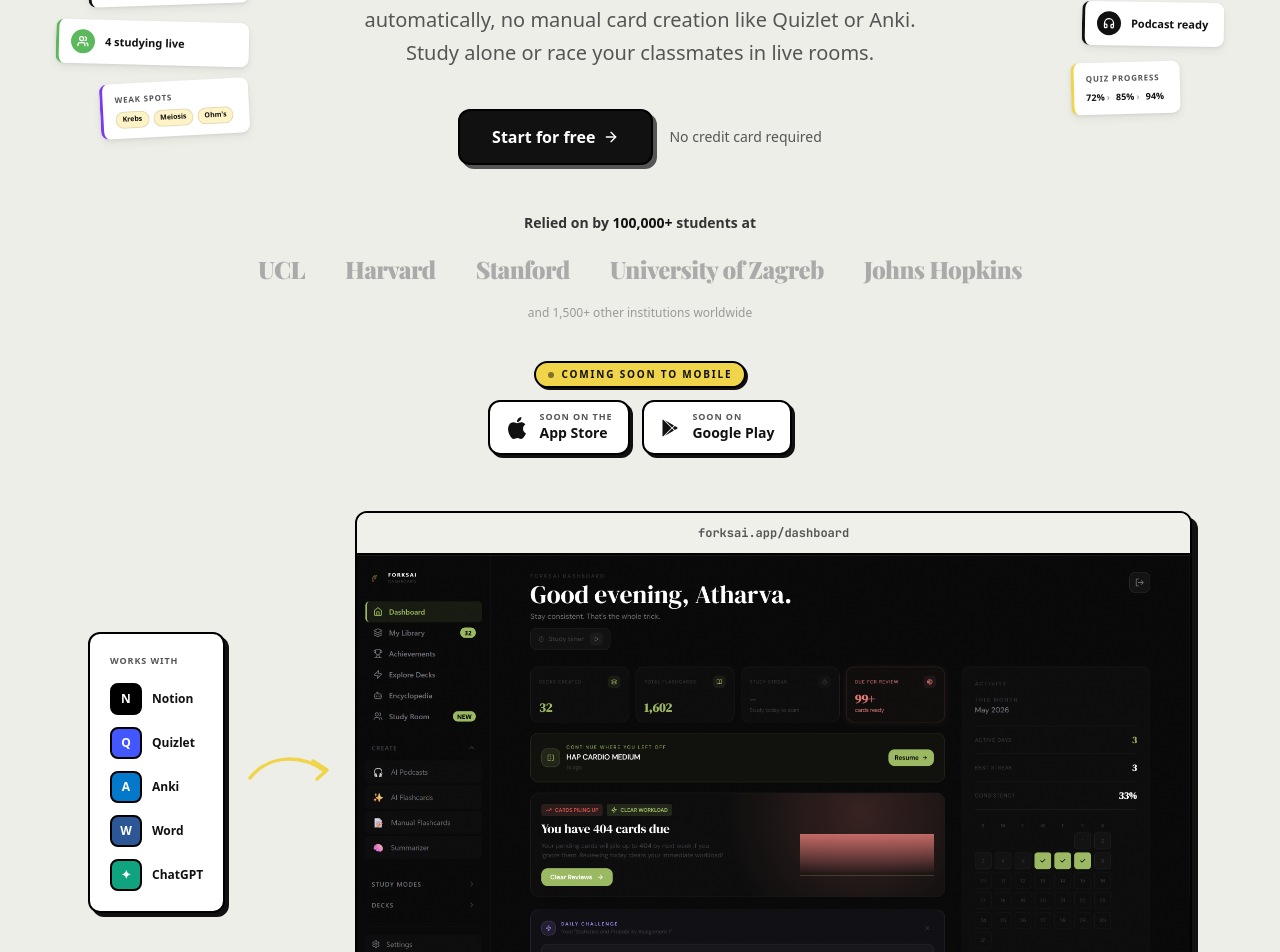
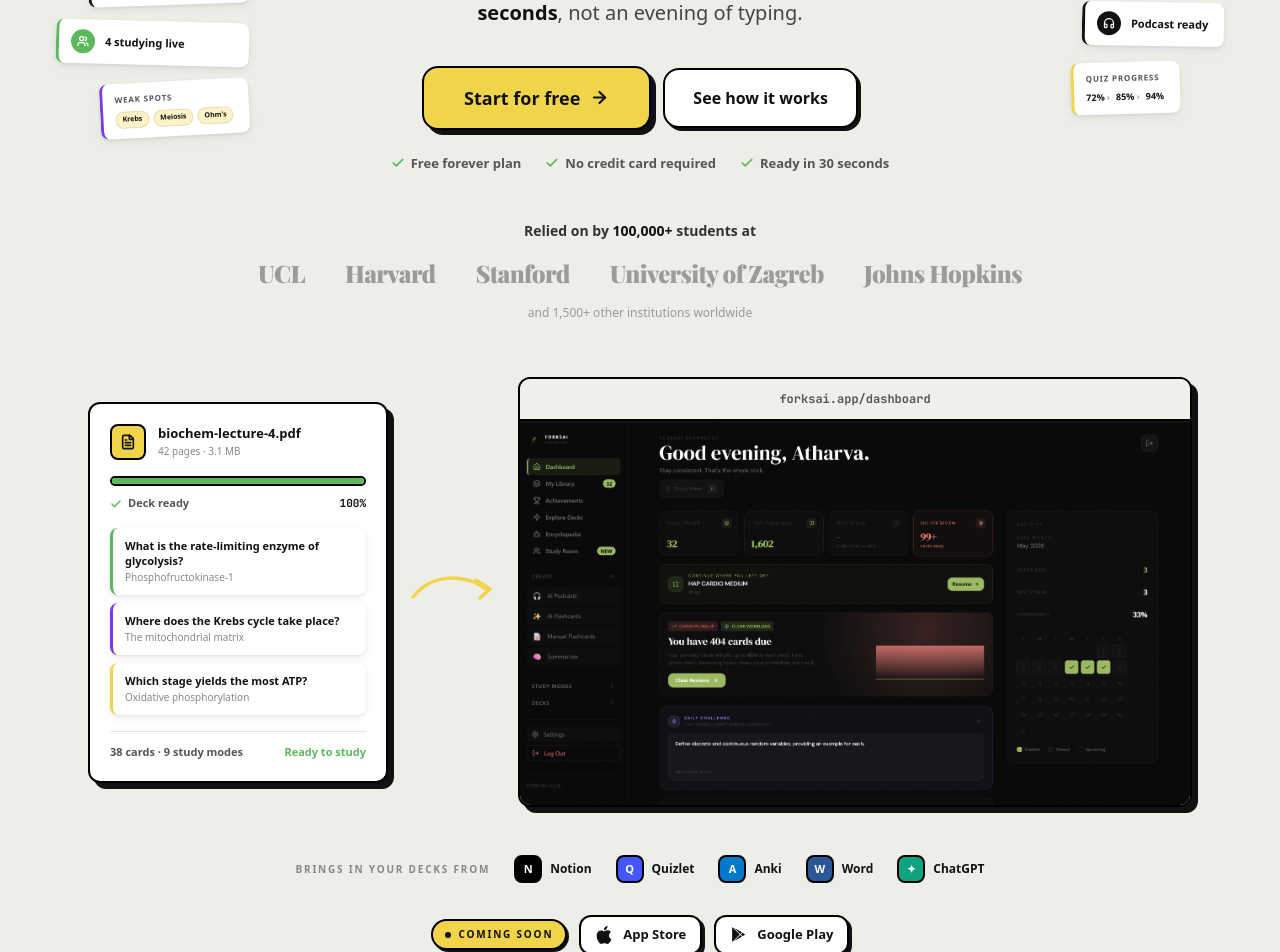
Before and after one commit to Dumpsterpog/forks-ai-website-SEO-omptimized-, a Next.js app: page / in a window 1280 px wide. Shown: the part 440-1392 px from the top of the page. Built offline with nearby package versions, Linux system fonts and the light colour scheme; no server answers.

Commit message:
new landing page fixes

```diff
--- a/components/LandingPage.jsx
+++ b/components/LandingPage.jsx
@@ -97,6 +97,100 @@
         <ChevronDown size={18} className="shrink-0 text-[#111] transition-transform duration-200" style={{ transform: open ? "rotate(180deg)" : "rotate(0deg)" }} />
       </div>
       {open && <div className="px-6 pb-5 text-[#555] text-sm leading-relaxed border-t-2 border-black pt-4">{a}</div>}
+    </div>
+  );
+}
+
+/* ─── Hero live demo ────────────────────────────────────────── */
+const DEMO_CARDS = [
+  { q: "What is the rate-limiting enzyme of glycolysis?", a: "Phosphofructokinase-1" },
+  { q: "Where does the Krebs cycle take place?",          a: "The mitochondrial matrix" },
+  { q: "Which stage yields the most ATP?",                a: "Oxidative phosphorylation" },
+];
+
+const DEMO_STEPS = [
+  { label: "Uploading your PDF",   pct: 12,  hold: 1400 },
+  { label: "Reading 42 pages",     pct: 46,  hold: 1900 },
+  { label: "Writing your cards",   pct: 81,  hold: 1700 },
+  { label: "Deck ready",           pct: 100, hold: 3800 },
+];
+
+function HeroLiveDemo({ accent, featureBg }) {
+  const [step, setStep] = useState(0);
+
+  useEffect(() => {
+    const t = setTimeout(() => setStep(s => (s + 1) % DEMO_STEPS.length), DEMO_STEPS[step].hold);
+    return () => clearTimeout(t);
+  }, [step]);
+
+  const done = step === DEMO_STEPS.length - 1;
+  const { label, pct } = DEMO_STEPS[step];
+
+  return (
+    <div className="bg-white border-2 border-black rounded-xl shadow-[6px_6px_0_#111] overflow-hidden text-left">
+      <div className="p-5">
+        <div className="flex items-center gap-3 mb-4">
+          <span className="w-9 h-9 rounded-lg border-2 border-black flex items-center justify-center shrink-0" style={{ background: accent }}>
+            <FileText size={16} className="text-[#111]" strokeWidth={2.5} />
+          </span>
+          <div className="min-w-0">
+            <div className="text-[13px] font-bold text-[#111] truncate">biochem-lecture-4.pdf</div>
+            <div className="text-[10px] font-medium text-[#888]">42 pages · 3.1 MB</div>
+          </div>
+        </div>
+
+        <div className="h-2.5 rounded-full border-2 border-black overflow-hidden mb-2.5" style={{ background: "#f0f0ea" }}>
+          <motion.div
+            className="h-full"
+            style={{ background: done ? featureBg : accent }}
+            animate={{ width: `${pct}%` }}
+            transition={{ duration: 0.7, ease: "easeOut" }}
+          />
+        </div>
+
+        <div className="flex items-center justify-between mb-4 h-4">
+          <AnimatePresence mode="wait">
+            <motion.span
+              key={step}
+              initial={{ opacity: 0, y: 4 }}
+              animate={{ opacity: 1, y: 0 }}
+              exit={{ opacity: 0, y: -4 }}
+              transition={{ duration: 0.2 }}
+              className="text-[11px] font-bold text-[#555] flex items-center gap-1.5"
+            >
+              {done && <Check size={12} strokeWidth={3} style={{ color: featureBg }} />}
+              {label}
+            </motion.span>
+          </AnimatePresence>
+          <span className="text-[11px] font-black text-[#111] font-mono">{pct}%</span>
+        </div>
+
+        <div className="flex flex-col gap-2">
+          {DEMO_CARDS.map(({ q, a }, i) => (
+            <motion.div
+              key={i}
+              initial={false}
+              animate={done ? { opacity: 1, y: 0 } : { opacity: 0.22, y: 6 }}
+              transition={{ duration: 0.35, delay: done ? i * 0.14 : 0 }}
+              className="rounded-lg bg-white px-3 py-2.5"
+              style={{
+                borderLeft: `3px solid ${[featureBg, "#7C3AED", accent][i]}`,
+                boxShadow: "0 1px 3px rgba(0,0,0,0.08), 0 4px 10px rgba(0,0,0,0.05)",
+              }}
+            >
+              <div className="text-[11px] font-bold text-[#111] leading-snug">{q}</div>
+              <div className="text-[10px] text-[#888] mt-0.5">{a}</div>
+            </motion.div>
+          ))}
+        </div>
+
+        <div className="mt-4 pt-3 border-t border-black/10 flex items-center justify-between">
+          <span className="text-[11px] font-bold text-[#555]">38 cards · 9 study modes</span>
+          <span className="text-[11px] font-black" style={{ color: done ? featureBg : "#bbb" }}>
+            {done ? "Ready to study" : "Working..."}
+          </span>
+        </div>
+      </div>
     </div>
   );
 }
@@ -202,7 +296,8 @@
   const tools = ["FORKSAI", "Anki", "Quizlet", "Notion", "ChatGPT"];
 
   return (
-    <div className="min-h-screen font-sans" style={{ background: PAGE_BG, color: "#111111" }}>
+    /* pb-20 on mobile keeps the fixed bottom CTA bar from covering the footer. */
+    <div className="min-h-screen font-sans pb-20 sm:pb-0" style={{ background: PAGE_BG, color: "#111111" }}>
 
       {/* Earn while you study prompt */}
       <AnimatePresence>
@@ -344,22 +439,49 @@
         >
           <a href="/" className="flex items-center gap-2 shrink-0">
             <img src="/forks-logo.png" alt="FORKSAI" className="h-7 w-auto" />
-            <span className="font-serif font-black text-xl text-[#111] tracking-tight">FORKSAI</span>
+            {/* Wordmark is hidden on the narrowest phones so the two CTAs keep
+                their full labels on one line instead of wrapping. */}
+            <span className="hidden sm:inline font-serif font-black text-xl text-[#111] tracking-tight">FORKSAI</span>
           </a>
 
           <div className="flex items-center gap-2 sm:gap-3">
             <a href="#pricing" className="hidden sm:block text-sm font-bold text-[#111] border-2 border-black rounded-xl px-4 py-2 bg-white shadow-[3px_3px_0_#111] transition-all hover:shadow-[1px_1px_0_#111] hover:translate-x-0.5 hover:translate-y-0.5">
               Pricing
             </a>
-            <button onClick={goLogin} className="text-sm font-bold text-[#111] border-2 border-black rounded-xl px-4 py-2 bg-white shadow-[3px_3px_0_#111] transition-all hover:shadow-[1px_1px_0_#111] hover:translate-x-0.5 hover:translate-y-0.5">
+            <button onClick={goLogin} className="whitespace-nowrap text-sm font-bold text-[#111] border-2 border-black rounded-xl px-4 py-2 bg-white shadow-[3px_3px_0_#111] transition-all hover:shadow-[1px_1px_0_#111] hover:translate-x-0.5 hover:translate-y-0.5">
               Sign In
             </button>
-            <button onClick={goSignup} className="text-sm font-bold text-[#111] border-2 border-black rounded-xl px-3 sm:px-4 py-2 shadow-[3px_3px_0_#111] transition-all hover:shadow-[1px_1px_0_#111] hover:translate-x-0.5 hover:translate-y-0.5" style={{ background: ACCENT }}>
+            <button onClick={goSignup} className="whitespace-nowrap text-sm font-bold text-[#111] border-2 border-black rounded-xl px-3 sm:px-4 py-2 shadow-[3px_3px_0_#111] transition-all hover:shadow-[1px_1px_0_#111] hover:translate-x-0.5 hover:translate-y-0.5" style={{ background: ACCENT }}>
               Start for Free
             </button>
           </div>
         </div>
       </nav>
+
+      {/* ── STICKY MOBILE CTA ──────────────────────────────── */}
+      <AnimatePresence>
+        {navScrolled && (
+          <motion.div
+            initial={{ y: 90 }}
+            animate={{ y: 0 }}
+            exit={{ y: 90 }}
+            transition={{ type: "spring", stiffness: 320, damping: 30 }}
+            className="fixed bottom-0 inset-x-0 z-50 sm:hidden border-t-2 border-black bg-white px-4 py-3 flex items-center gap-3"
+          >
+            <div className="leading-tight min-w-0">
+              <div className="text-[13px] font-black text-[#111]">Start for free</div>
+              <div className="text-[10px] font-semibold text-[#777]">No credit card required</div>
+            </div>
+            <button
+              onClick={goSignup}
+              className="ml-auto shrink-0 font-black text-sm border-2 border-black rounded-xl px-5 py-2.5 text-[#111] shadow-[3px_3px_0_#111] transition-all active:shadow-[1px_1px_0_#111] active:translate-x-0.5 active:translate-y-0.5 flex items-center gap-2"
+              style={{ background: ACCENT }}
+            >
+              Get started <ArrowRight size={15} strokeWidth={2.75} />
+            </button>
+          </motion.div>
+        )}
+      </AnimatePresence>
 
       {/* ── HERO ───────────────────────────────────────────── */}
       <section className="relative pt-24 pb-20 text-center">
@@ -526,7 +648,7 @@
             <span className="text-xs font-bold text-[#111]">Calling all students & influencers! Work with us <span className="ml-1">→</span></span>
           </button>
 
-          <h1 className="font-serif font-black text-5xl sm:text-6xl md:text-7xl leading-[1.08] text-[#111] mb-6">
+          <h1 className="font-serif font-black text-5xl sm:text-6xl md:text-7xl leading-[1.06] text-[#111] mb-5">
             The best alternative to{" "}
             <span
               className="italic"
@@ -541,29 +663,45 @@
             </span>
           </h1>
 
-          <p className="text-[#555] text-lg sm:text-xl max-w-xl mx-auto leading-relaxed mb-10">
-            Upload any PDF or notes and FORKSAI builds your deck automatically, no manual card creation like Quizlet or Anki. Study alone or race your classmates in live rooms.
+          <p className="text-[#444] text-lg sm:text-xl max-w-2xl mx-auto leading-relaxed mb-9">
+            Drop in a PDF or your notes. Get a complete flashcard deck in{" "}
+            <span className="font-bold text-[#111]">30 seconds</span>, not an evening of typing.
           </p>
 
-          <div className="flex flex-col sm:flex-row items-center justify-center gap-4">
+          <div className="flex flex-col sm:flex-row items-center justify-center gap-3 w-full sm:w-auto">
             <button
               onClick={goSignup}
-              className="w-full sm:w-auto font-bold text-base border-2 border-black rounded-xl px-8 py-3.5 text-white shadow-[4px_4px_0_#555] transition-all hover:shadow-[2px_2px_0_#555] hover:translate-x-0.5 hover:translate-y-0.5 flex items-center justify-center gap-2"
-              style={{ background: "#111111" }}
+              className="w-full sm:w-auto font-black text-lg border-2 border-black rounded-2xl px-10 py-4 text-[#111] shadow-[5px_5px_0_#111] transition-all hover:shadow-[2px_2px_0_#111] hover:translate-x-1 hover:translate-y-1 flex items-center justify-center gap-2.5"
+              style={{ background: ACCENT }}
             >
-              Start for free <ArrowRight size={16} />
+              Start for free <ArrowRight size={19} strokeWidth={2.75} />
             </button>
-            <span className="text-sm text-[#555] font-medium">No credit card required</span>
+            <a
+              href="#how-it-works"
+              className="w-full sm:w-auto font-bold text-base border-2 border-black rounded-2xl px-7 py-4 text-[#111] bg-white shadow-[3px_3px_0_#111] transition-all hover:shadow-[1px_1px_0_#111] hover:translate-x-0.5 hover:translate-y-0.5 flex items-center justify-center no-underline"
+            >
+              See how it works
+            </a>
+          </div>
+
+          {/* Risk reversal */}
+          <div className="flex flex-wrap items-center justify-center gap-x-6 gap-y-2 mt-6">
+            {["Free forever plan", "No credit card required", "Ready in 30 seconds"].map(t => (
+              <span key={t} className="flex items-center gap-1.5 text-[13px] font-semibold text-[#555]">
+                <Check size={14} strokeWidth={3} style={{ color: FEATURE_BG }} />
+                {t}
+              </span>
+            ))}
           </div>
 
           {/* Social proof logo wall */}
-          <div className="flex flex-col items-center gap-5 mt-12">
+          <div className="flex flex-col items-center gap-4 mt-12">
             <p className="text-sm font-semibold text-[#333] text-center">
               Relied on by <span className="font-black text-[#111]">100,000+</span> students at
             </p>
             <div className="flex flex-wrap items-center justify-center gap-x-10 gap-y-4">
               {["UCL", "Harvard", "Stanford", "University of Zagreb", "Johns Hopkins"].map(name => (
-                <span key={name} className="text-[#aaa] font-serif font-bold text-xl sm:text-2xl tracking-tight">
+                <span key={name} className="text-[#9c9c96] font-serif font-bold text-xl sm:text-2xl tracking-tight">
                   {name}
                 </span>
               ))}
@@ -572,53 +710,15 @@
               and 1,500+ other institutions worldwide
             </p>
           </div>
-
-          {/* Mobile apps coming soon */}
-          <div className="flex flex-col items-center gap-3 mt-10">
-            <span className="inline-flex items-center gap-2 border-2 border-black rounded-full px-3 py-1 bg-yellow shadow-[2px_2px_0_#111] text-[10px] font-black uppercase tracking-[0.18em] text-[#111]">
-              <span className="w-1.5 h-1.5 rounded-full bg-[#111] animate-pulse" />
-              Coming soon to mobile
-            </span>
-            <div className="flex flex-col sm:flex-row items-center gap-3">
-              <div className="flex items-center gap-3 border-2 border-black rounded-xl px-4 py-2.5 bg-white shadow-[3px_3px_0_#111]" aria-label="FORKSAI coming soon on the App Store">
-                <svg viewBox="0 0 24 24" width="22" height="22" fill="#111" aria-hidden="true">
-                  <path d="M12.152 6.896c-.948 0-2.415-1.078-3.96-1.04-2.04.027-3.91 1.183-4.961 3.014-2.117 3.675-.546 9.103 1.519 12.09 1.013 1.454 2.208 3.09 3.792 3.039 1.52-.065 2.09-.987 3.935-.987 1.831 0 2.35.987 3.96.948 1.637-.026 2.676-1.48 3.676-2.948 1.156-1.688 1.636-3.325 1.662-3.415-.039-.013-3.182-1.221-3.22-4.857-.026-3.04 2.48-4.494 2.597-4.559-1.429-2.09-3.623-2.324-4.39-2.376-2-.156-3.675 1.09-4.61 1.09l-.001-.001zM15.53 3.83c.843-1.012 1.4-2.427 1.245-3.83-1.207.052-2.662.805-3.532 1.818-.78.896-1.454 2.338-1.273 3.714 1.338.104 2.715-.688 3.559-1.701z" />
-                </svg>
-                <div className="text-left leading-none">
-                  <div className="text-[9px] font-bold text-[#555] uppercase tracking-widest mb-0.5">Soon on the</div>
-                  <div className="text-sm font-black text-[#111]">App Store</div>
-                </div>
-              </div>
-              <div className="flex items-center gap-3 border-2 border-black rounded-xl px-4 py-2.5 bg-white shadow-[3px_3px_0_#111]" aria-label="FORKSAI coming soon on Google Play">
-                <svg viewBox="0 0 24 24" width="20" height="20" fill="#111" aria-hidden="true">
-                  <path d="M3.609 1.814L13.792 12 3.61 22.186a.996.996 0 0 1-.61-.92V2.734a1 1 0 0 1 .609-.92zm10.89 10.893l2.302 2.302-10.937 6.333 8.635-8.635zm3.199-3.198l2.807 1.626a1 1 0 0 1 0 1.73l-2.808 1.626L15.39 12l2.308-2.49zM5.864 2.658L16.802 8.99l-2.303 2.303-8.635-8.635z" />
-                </svg>
-                <div className="text-left leading-none">
-                  <div className="text-[9px] font-bold text-[#555] uppercase tracking-widest mb-0.5">Soon on</div>
-                  <div className="text-sm font-black text-[#111]">Google Play</div>
-                </div>
-              </div>
-            </div>
-          </div>
         </div>
 
-        {/* Apps + arrow + dashboard */}
+        {/* Live demo + dashboard */}
         <div className="max-w-6xl mx-auto px-6 mt-14">
           <div className="flex items-center gap-5">
 
-            {/* Apps card */}
-            <div className="hidden lg:block shrink-0 bg-white border-2 border-black rounded-xl shadow-[4px_4px_0_#111] p-5">
-              <p className="text-[9px] font-bold text-[#555] uppercase tracking-widest mb-4 text-left">Works with</p>
-              <div className="flex flex-col gap-3">
-                {IMPORT_APPS.map(({ name, bg, label }) => (
-                  <div key={name} className="flex items-center gap-2.5">
-                    <div className="w-8 h-8 rounded-lg border-2 border-black flex items-center justify-center font-black text-xs text-white shrink-0" style={{ background: bg }}>
-                      {label}
-                    </div>
-                    <span className="text-xs font-bold text-[#111]">{name}</span>
-                  </div>
-                ))}
-              </div>
+            {/* Live generation demo */}
+            <div className="hidden lg:block shrink-0 w-[300px]">
+              <HeroLiveDemo accent={ACCENT} featureBg={FEATURE_BG} />
             </div>
 
             {/* Curved arrow */}
@@ -630,12 +730,49 @@
             </div>
 
             {/* Dashboard */}
-            <div className="flex-1 border-2 border-black rounded-xl overflow-hidden shadow-[6px_6px_0_#111] bg-white">
+            <div className="flex-1 min-w-0 border-2 border-black rounded-xl overflow-hidden shadow-[6px_6px_0_#111] bg-white">
               <div className="border-b-2 border-black px-4 py-3 flex items-center justify-center" style={{ background: "#f0f0ea" }}>
                 <span className="text-xs font-mono font-bold text-[#555]">forksai.app/dashboard</span>
               </div>
-              <img src="/dashboardpreview.png" alt="FORKSAI Dashboard" className="w-full h-auto block"
-                onError={e => { e.currentTarget.src = "/dashboard.png"; }} />
+              {/* ?v= is a cache-buster: the old preview screenshot stayed pinned in
+                  browser and CDN caches after the file itself was replaced. */}
+              <img src="/dashboardpreview.png?v=2" alt="FORKSAI Dashboard" className="w-full h-auto block" />
+            </div>
+          </div>
+        </div>
+
+        {/* Imports + mobile */}
+        <div className="max-w-6xl mx-auto px-6 mt-12 flex flex-col items-center gap-8">
+          <div className="flex flex-wrap items-center justify-center gap-x-6 gap-y-3">
+            <span className="text-[10px] font-black uppercase tracking-[0.18em] text-[#888]">Brings in your decks from</span>
+            {IMPORT_APPS.map(({ name, bg, label }) => (
+              <span key={name} className="flex items-center gap-2">
+                <span className="w-7 h-7 rounded-lg border-2 border-black flex items-center justify-center font-black text-[11px] text-white shrink-0" style={{ background: bg }}>
+                  {label}
+                </span>
+                <span className="text-xs font-bold text-[#111]">{name}</span>
+              </span>
+            ))}
+          </div>
+
+          <div className="flex flex-col sm:flex-row items-center gap-3">
+            <span className="inline-flex items-center gap-2 border-2 border-black rounded-full px-3 py-1.5 bg-yellow shadow-[2px_2px_0_#111] text-[10px] font-black uppercase tracking-[0.18em] text-[#111]">
+              <span className="w-1.5 h-1.5 rounded-full bg-[#111]" />
+              Coming soon
+            </span>
+            <div className="flex items-center gap-3">
+              <div className="flex items-center gap-2.5 border-2 border-black rounded-xl px-3.5 py-2 bg-white shadow-[3px_3px_0_#111]" aria-label="FORKSAI coming soon on the App Store">
+                <svg viewBox="0 0 24 24" width="18" height="18" fill="#111" aria-hidden="true">
+                  <path d="M12.152 6.896c-.948 0-2.415-1.078-3.96-1.04-2.04.027-3.91 1.183-4.961 3.014-2.117 3.675-.546 9.103 1.519 12.09 1.013 1.454 2.208 3.09 3.792 3.039 1.52-.065 2.09-.987 3.935-.987 1.831 0 2.35.987 3.96.948 1.637-.026 2.676-1.48 3.676-2.948 1.156-1.688 1.636-3.325 1.662-3.415-.039-.013-3.182-1.221-3.22-4.857-.026-3.04 2.48-4.494 2.597-4.559-1.429-2.09-3.623-2.324-4.39-2.376-2-.156-3.675 1.09-4.61 1.09l-.001-.001zM15.53 3.83c.843-1.012 1.4-2.427 1.245-3.83-1.207.052-2.662.805-3.532 1.818-.78.896-1.454 2.338-1.273 3.714 1.338.104 2.715-.688 3.559-1.701z" />
+                </svg>
+                <span className="text-[13px] font-black text-[#111]">App Store</span>
+              </div>
+              <div className="flex items-center gap-2.5 border-2 border-black rounded-xl px-3.5 py-2 bg-white shadow-[3px_3px_0_#111]" aria-label="FORKSAI coming soon on Google Play">
+                <svg viewBox="0 0 24 24" width="17" height="17" fill="#111" aria-hidden="true">
+                  <path d="M3.609 1.814L13.792 12 3.61 22.186a.996.996 0 0 1-.61-.92V2.734a1 1 0 0 1 .609-.92zm10.89 10.893l2.302 2.302-10.937 6.333 8.635-8.635zm3.199-3.198l2.807 1.626a1 1 0 0 1 0 1.73l-2.808 1.626L15.39 12l2.308-2.49zM5.864 2.658L16.802 8.99l-2.303 2.303-8.635-8.635z" />
+                </svg>
+                <span className="text-[13px] font-black text-[#111]">Google Play</span>
+              </div>
             </div>
           </div>
         </div>
@@ -675,7 +812,7 @@
       </section>
 
       {/* ── HOW IT WORKS ───────────────────────────────────── */}
-      <section className="bg-white border-y-2 border-black py-20">
+      <section id="how-it-works" className="bg-white border-y-2 border-black py-20 scroll-mt-24">
         <div className="max-w-6xl mx-auto px-6">
           <div className="text-center mb-14">
             <div className="flex items-center justify-center gap-2 mb-5">
```
